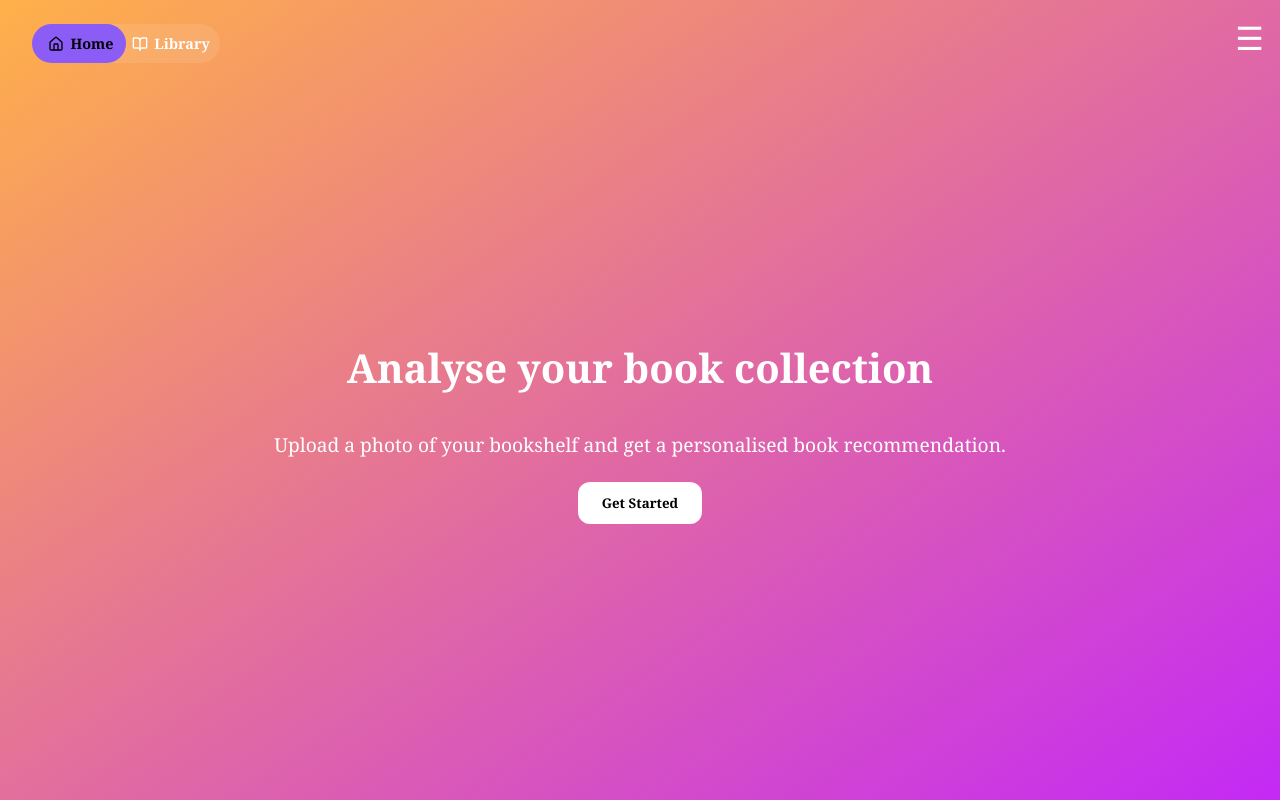
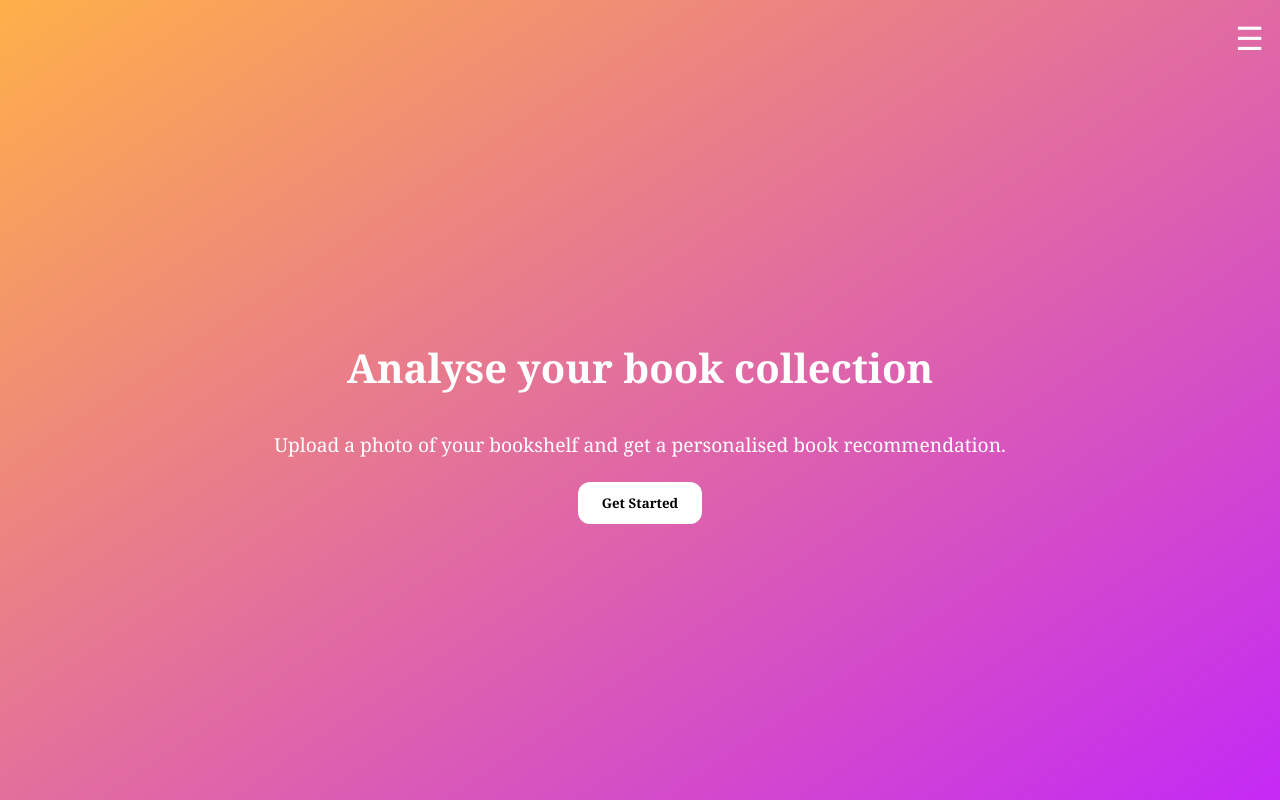
Before and after one commit to james-hughes1/rate-my-bookshelf-frontend, a React (Vite) app: page / in a window 1280 px wide. Shown: the top 800 px of the page. Built offline with nearby package versions, Linux system fonts and the light colour scheme; no server answers.

Commit message:
Change: mode toggle centered on page.

```diff
--- a/src/components/PhotoUpload.tsx
+++ b/src/components/PhotoUpload.tsx
@@ -1,4 +1,4 @@
-import { House, BookOpen } from 'lucide-react';
+import { House, ScanSearch } from 'lucide-react';
 import React, { useState } from 'react';
 import { RotateCw } from 'lucide-react';
 import styles from '../styles/PhotoUpload.module.css';
@@ -52,7 +52,7 @@ const PhotoUpload: React.FC = () => {
                     className={`${styles.toggleOption} ${mode === 'library' ? styles.active : ''}`}
                     onClick={() => setMode('library')}
                 >
-                    <BookOpen size={16} />
+                    <ScanSearch size={16} />
                     Library
                 </div>
                 <div
--- a/src/styles/PhotoUpload.module.css
+++ b/src/styles/PhotoUpload.module.css
@@ -173,11 +173,10 @@
     transition: all 0.2s ease;
 }
 
-/* Mode toggle container top left */
+/* Container (no fixed positioning) */
 .modeToggle {
-    position: absolute;
-    top: 24px;
-    left: 32px;
+    position: relative;
+    /* needed for the swoosh to be positioned inside */
     display: flex;
     background-color: rgba(255, 255, 255, 0.1);
     border-radius: 24px;
@@ -190,15 +189,14 @@
     color: white;
     cursor: pointer;
     user-select: none;
-    position: fixed;
-    /* stays visible while scrolling */
+    margin: 1rem auto;
+    /* center horizontally and add spacing */
 }
 
 /* Individual option */
 .toggleOption {
     flex: 1;
     text-align: center;
-    z-index: 2;
     display: flex;
     align-items: center;
     justify-content: center;
@@ -206,6 +204,9 @@
     padding: 6px 0;
     border-radius: 24px;
     transition: color 0.2s ease;
+    position: relative;
+    /* ensure it stays above swoosh */
+    z-index: 2;
 }
 
 .toggleOption.active {
@@ -218,10 +219,11 @@
     top: 0;
     left: 0;
     width: 50%;
+    /* half the container width */
     height: 100%;
     background-color: #8b5cf6;
-    /* bright orange */
     border-radius: 24px;
     transition: transform 0.3s ease;
     z-index: 1;
+    /* behind the options */
 }
```
